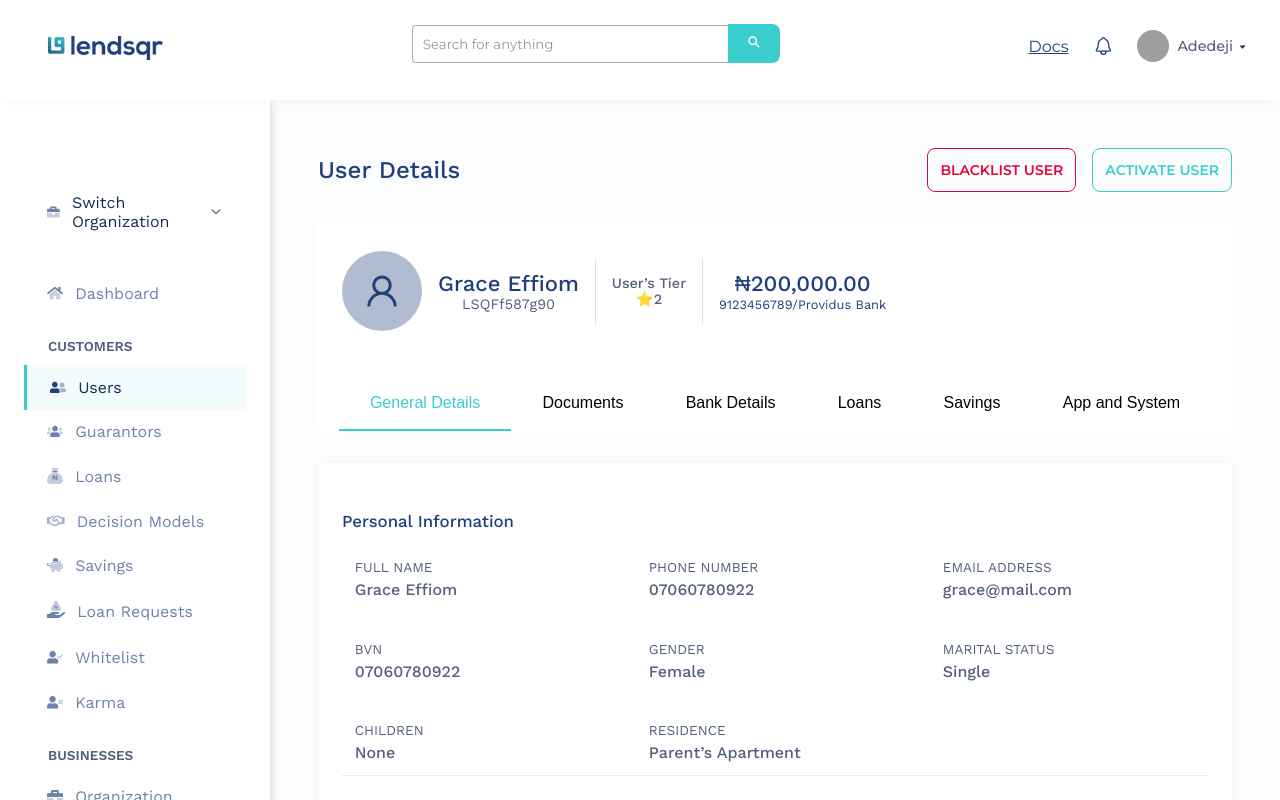
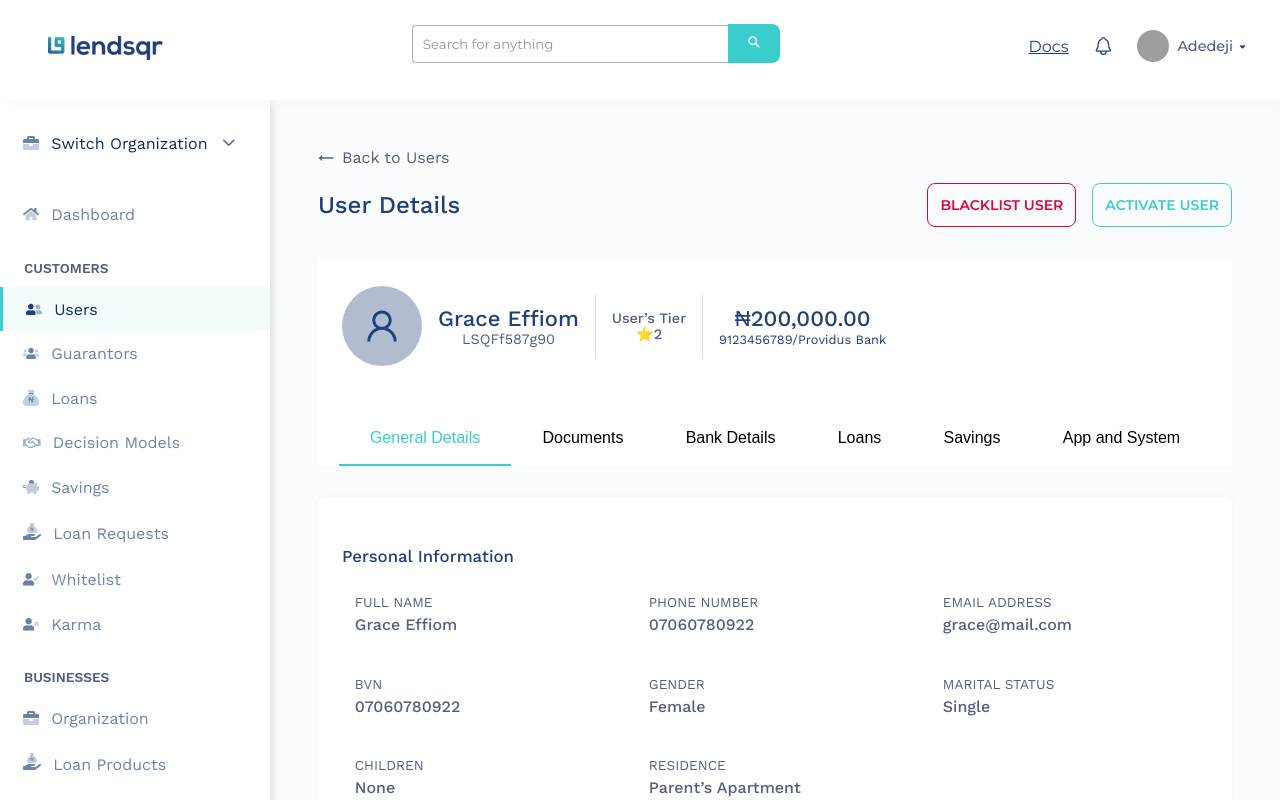
Before and after one commit to Olubukola-Martins/lendsqr-fe-test, a React (Vite) app: page /dashboard/users/1 in a window 1280 px wide. Built offline with nearby package versions, Linux system fonts and the light colour scheme; grey boxes are pictures that could not be loaded.

Commit message:
style:update user general details className

```diff
--- a/src/components/Layout/SideBar/SideBar.scss
+++ b/src/components/Layout/SideBar/SideBar.scss
@@ -4,7 +4,7 @@
   min-width: 270px;
   width: 20vw;
   background: white;
-  padding: 2rem 0rem 8rem;
+  padding: 1rem 0rem 6rem;
   box-shadow: 0 3px 10px rgb(0 0 0 / 0.2);
   font-family: $page-font-family;
   height: 100vh;
@@ -12,6 +12,34 @@
   overflow-y: auto;
   color: $text-color;
 
+  &::-webkit-scrollbar {
+    width: 4px;
+  }
+
+  &::-webkit-scrollbar-track {
+    background: transparent;
+  }
+
+  &::-webkit-scrollbar-thumb {
+    background-color: rgba(0, 0, 0, 0.1);
+    border-radius: 10px;
+    transition: background-color 0.3s ease;
+  }
+
+  &::-webkit-scrollbar-thumb:hover {
+    background-color: rgba(0, 0, 0, 0.2);
+  }
+
+  &::-webkit-scrollbar-button {
+    display: none;
+  }
+
+  &::-webkit-scrollbar-button:start {
+    display: none;
+  }
+
+  scrollbar-width: thin;
+  scrollbar-color: rgba(0, 0, 0, 0.1) transparent;
 
   nav {
     .section {
--- a/src/components/Table/UserTable/UserTable.scss
+++ b/src/components/Table/UserTable/UserTable.scss
@@ -7,7 +7,7 @@
   box-shadow: 0 0 10px rgba(0, 0, 0, 0.05);
   color: $text-color;
   font-family: $page-font-family;
-  margin: 0.8rem 0;
+  margin: 2.4rem 0 0.8rem;
   padding: 0 1rem;
 }
 
--- a/src/features/UserDetails/components/Section/Section.scss
+++ b/src/features/UserDetails/components/Section/Section.scss
@@ -1,7 +1,7 @@
 @import "/src/styles/variables";
 
 
-.section {
+.user_section {
   margin: 3rem 1.5rem;
   color: $heading-color;
 
--- a/src/features/UserDetails/components/Section/index.tsx
+++ b/src/features/UserDetails/components/Section/index.tsx
@@ -7,8 +7,8 @@ type Props = {
 };
 
 export const Section: React.FC<Props> = ({ title, children }) => (
-  <div className="section">
-    <h3 className="section__title">{title}</h3>
-    <div className="section__content">{children}</div>
+  <div className="user_section">
+    <h3 className="user_section__title">{title}</h3>
+    <div className="user_section__content">{children}</div>
   </div>
 );
--- a/src/pages/Dashboard/components/MoreDropdown/index.tsx
+++ b/src/pages/Dashboard/components/MoreDropdown/index.tsx
@@ -4,8 +4,10 @@ import "./MoreDropdown.scss";
 import type { TrowData } from "../..";
 import { MdOutlineRemoveRedEye } from "react-icons/md";
 import { LuUserRoundCheck, LuUserRoundX } from "react-icons/lu";
+import { useNavigate } from "react-router-dom";
 
 const MoreDropdown: React.FC<{rowData: TrowData}> = ({ rowData }) => {
+      const navigate = useNavigate()
   const [isOpen, setIsOpen] = useState(false);
 
   return (
@@ -17,9 +19,9 @@ const MoreDropdown: React.FC<{rowData: TrowData}> = ({ rowData }) => {
       <RiMore2Fill className="dashboard__userTable__moreIcon" />
       {isOpen && (
         <ul className="more-dropdown__menu">
-          <li onClick={() => alert("View Details")}><MdOutlineRemoveRedEye /> View Details</li>
-          <li onClick={() => alert("Blacklist User")}><LuUserRoundX /> Blacklist User</li>
-          <li onClick={() => alert("Activate User")}><LuUserRoundCheck />Activate User</li>
+          <li onClick={() => navigate(`/dashboard/users/${rowData.username}`)}><MdOutlineRemoveRedEye /> View Details</li>
+          <li onClick={() => ''}><LuUserRoundX /> Blacklist User</li>
+          <li onClick={() => ''}><LuUserRoundCheck />Activate User</li>
         </ul>
       )}
     </div>
--- a/src/pages/Dashboard/index.tsx
+++ b/src/pages/Dashboard/index.tsx
@@ -3,6 +3,7 @@ import DashboardCardContainer from "./components/DashboardCardContainer";
 import "./Dashboard.scss";
 import MoreDropdown from "./components/MoreDropdown";
 import StatusTag, { type StatusType } from "../../components/Tag/StatusTag";
+import PageHeader from "../../components/PageHeader";
 
 export type TrowData = {
   organization: string;
@@ -15,6 +16,7 @@ export type TrowData = {
 const Dashboard = () => {
   return (
     <div className="dashboard">
+      <PageHeader title="Users" />
       <DashboardCardContainer />
       <UserTable
         columns={[
--- a/src/pages/UserDetails/UserDetails.scss
+++ b/src/pages/UserDetails/UserDetails.scss
@@ -8,6 +8,24 @@
   flex-direction: column;
   gap: 2rem;
   min-height: fit-content;
+  &__intro{
+    display: flex;
+    flex-direction: column;
+    gap: 1rem;
+  }
+
+  &__back {
+    display: flex;
+    align-items: center;
+    color: $text-color;
+    gap: 0.5rem;
+    &--icon {
+      cursor: pointer;
+      &:hover {
+        color: $primary-color;
+      }
+    }
+  }
 
   &__header {
     background: white;
@@ -24,10 +42,10 @@
       gap: 1rem;
     }
     @media (max-width: 640px) {
-        &--title {
-          flex-direction: column;
-          row-gap: 0.5rem;
-        }
+      &--title {
+        flex-direction: column;
+        row-gap: 0.5rem;
+      }
     }
   }
 
--- a/src/pages/UserDetails/index.tsx
+++ b/src/pages/UserDetails/index.tsx
@@ -6,6 +6,8 @@ import { Field } from "../../features/UserDetails/components/Field";
 import Tabs from "../../features/UserDetails/components/Tabs";
 import AppButton from "../../components/AppButton";
 import PageHeader from "../../components/PageHeader";
+import { CgArrowLongLeft } from "react-icons/cg";
+import { useNavigate } from "react-router-dom";
 
 const userData = {
   name: "Grace Effiom",
@@ -45,6 +47,7 @@ const userData = {
 };
 
 export const UserDetails: React.FC = () => {
+  const navigate = useNavigate()
   const tabItem = [
     { label: "General Details", element: <GeneralDetails /> },
     { label: "Documents", element: "" },
@@ -60,8 +63,8 @@ export const UserDetails: React.FC = () => {
 
   return (
     <div className="user-details">
-      <div>
-        <div></div>
+      <div className="user-details__intro">
+        <div className="user-details__back"><CgArrowLongLeft onClick={() => navigate(-1)} className="user-details__back--icon" /> Back to Users</div>
 
         <div className="user-details__header--title">
           <PageHeader title="User Details" />
```
